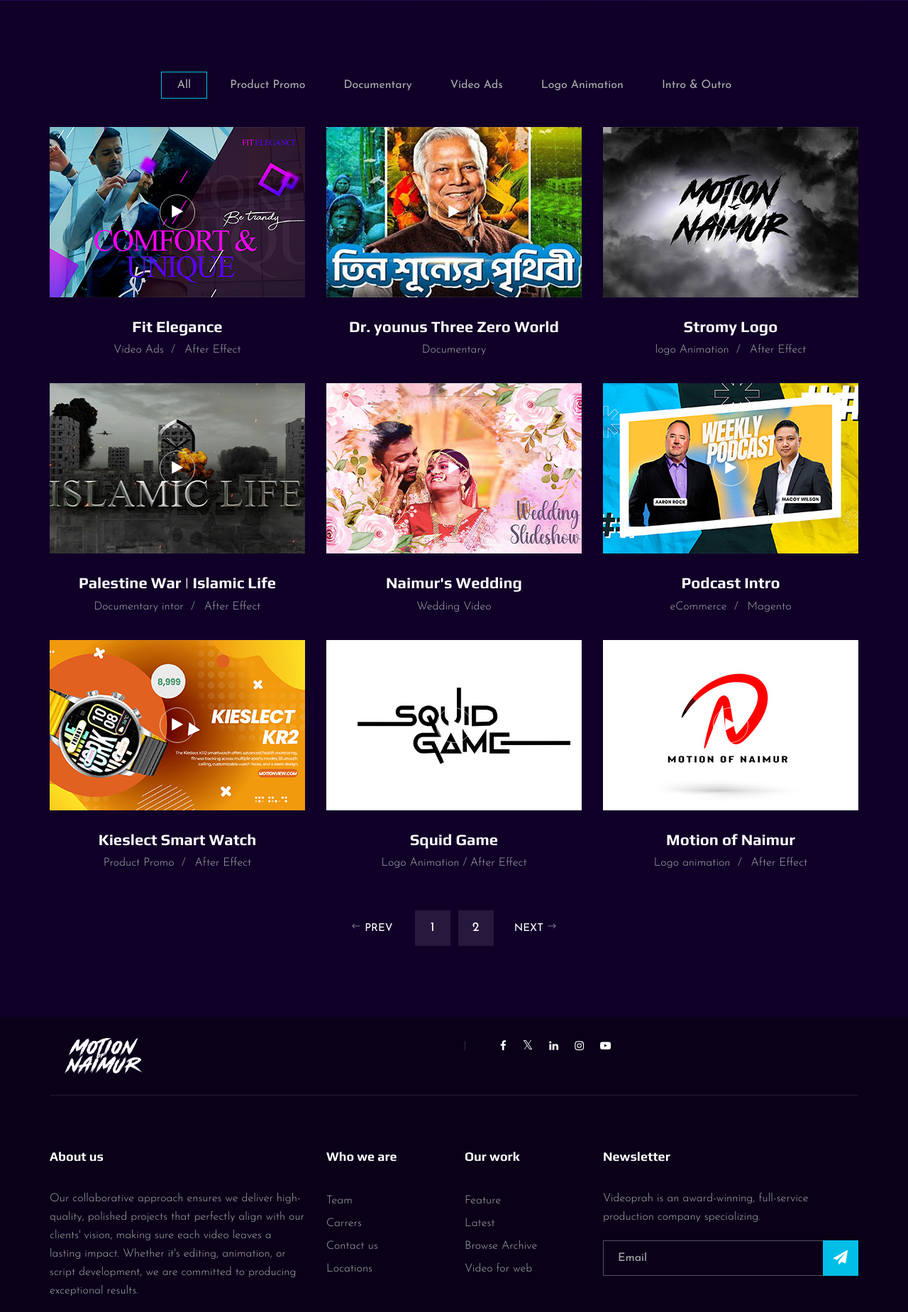
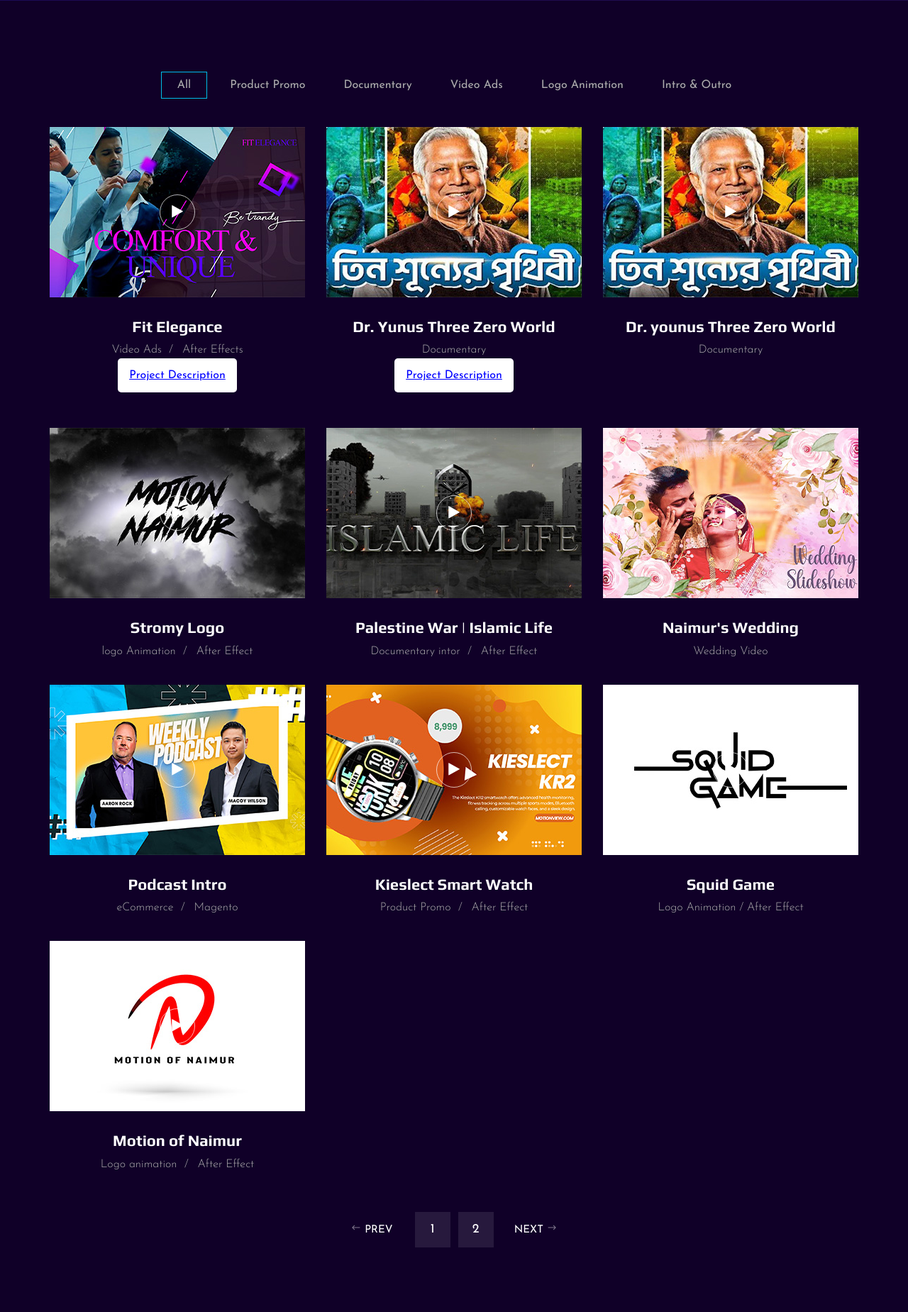
Before and after one commit to developer-naimur-rahman/portfolio1, a PHP site: page /portfolio.html in a window 1280 px wide. Shown: the part 375-2224 px from the top of the page at 71% size. Run offline with PHP 8.4, Linux system fonts and the light colour scheme.

Commit message:
fortfolio page edit

```diff
--- a/css/style.css
+++ b/css/style.css
@@ -2174,3 +2174,66 @@
 	content:"𝕏";
 	font-size:1.2em;
 }
+
+
+
+.project-description {
+  display: inline-block;
+  padding: 10px 15px;
+  background-color: white; /* Button background color */
+  border: 1px solid transparent; /* Initial border */
+  border-radius: 5px; /* Rounded corners */
+  transition: background-color 0.3s ease, border-color 0.3s ease; /* Smooth transition */
+}
+
+.project-description:hover {
+  background-color: red; /* Hover background color */
+  color: white; /* Text color on hover */
+  border-color: red; /* Border color on hover */
+}
+
+.popup {
+  display: none; /* Hidden by default */
+  position: fixed; /* Stay in place */
+  z-index: 1000; /* Sit on top */
+  left: 0;
+  top: 0;
+  width: 100%; /* Full width */
+  height: 100%; /* Full height */
+  overflow: auto; /* Enable scroll if needed */
+  background-color: rgba(0, 0, 0, 0.8); /* Black w/ opacity */
+  align-items: center; /* Center vertically */
+  justify-content: center; /* Center horizontally */
+}
+
+.popup-content {
+  background-color: white;
+  width: 80%;
+  height: 80%;
+  display: flex;
+  border-radius: 10px;
+  overflow: hidden;
+  transition: transform 0.3s ease;
+  position: relative;
+}
+
+.popup-left {
+  padding: 20px;
+  flex: 1;
+}
+
+.popup-right {
+  flex: 1;
+  position: relative;
+  overflow: hidden;
+}
+
+.close-popup {
+  position: absolute;
+  top: 10px; /* Adjust as needed */
+  left: 50%;
+  transform: translateX(-50%);
+  font-size: 24px; /* Adjust size as needed */
+  cursor: pointer;
+  color: #000; /* Change color if needed */
+}
--- a/js/main.js
+++ b/js/main.js
@@ -45,6 +45,8 @@
         columnWidth: '.grid-sizer',
         gutter: 10
     });
+
+
 
     /*------------------
 		Navigation
--- a/portfolio.html
+++ b/portfolio.html
@@ -108,21 +108,87 @@
                 </div>
             </div>
             <div class="row portfolio__gallery">
+
+
+               <!-- FIT ELEGANCE START  -->
+
                <div class="col-lg-4 col-md-6 col-sm-6 mix ads">
                 <div class="portfolio__item">
                     <div class="portfolio__item__video set-bg" data-setbg="img/portfolio/portfolio-1.jpg">
-                            <a href="https://www.youtube.com/watch?v=TBQO4uVm1eI" class="play-btn video-popup"><i
-                                    class="fa fa-play"></i></a>
+                        <a href="https://www.youtube.com/watch?v=TBQO4uVm1eI" class="play-btn video-popup"><i class="fa fa-play"></i></a>
                     </div>
                     <div class="portfolio__item__text">
                         <h4>Fit Elegance</h4>
                         <ul>
                             <li>Video Ads</li>
-                                <li>After Effect</li>
+                            <li>After Effects</li>
                         </ul>
+                        <!-- Button to show project description -->
+                        <p class="project-description" style="cursor: pointer; color: blue; text-decoration: underline;" onclick="showPopup('Fit Elegance', 'A promotional video showcasing elegant fitness apparel, highlighting features and style.', 'Video Editing, Motion Graphics, After Effects', 'Final video, promotional clips, and social media teasers.', 'https://www.youtube.com/embed/TBQO4uVm1eI')">Project Description</p>
                     </div>
                 </div>
             </div>
+
+            <!-- Full-screen Popup -->
+            <div class="popup" id="projectPopup" style="display: none;">
+                <div class="popup-content">
+                    <span class="close-popup" onclick="closePopup()" style="position: absolute; top: 10px; left: 50%; transform: translateX(-50%); font-size: 24px; cursor: pointer;">&times;</span>
+                    <div class="popup-left">
+                        <h4 id="popupTitle"></h4>
+                        <h4>My Role: Video Editor</h4>
+                        <p><strong>Project Description:</strong> <span id="popupDescription"></span></p>
+                        <p><strong>Skills:</strong> <span id="popupSkills"></span></p>
+                        <p><strong>Deliverables:</strong> <span id="popupDeliverables"></span></p>
+                    </div>
+                    <div class="popup-right">
+                        <iframe id="popupVideo" width="100%" height="100%" frameborder="0" allowfullscreen></iframe>
+                    </div>
+                </div>
+            </div>
+
+  <!-- FIT ELEGANCE END  -->
+
+   <!-- Dr. younus Three Zero World START  -->
+
+   <div class="col-lg-4 col-md-6 col-sm-6 mix documentary">
+    <div class="portfolio__item">
+        <div class="portfolio__item__video set-bg" data-setbg="img/portfolio/portfolio-2.jpg">
+            <a href="https://www.youtube.com/watch?v=WzxSly4QeaA" class="play-btn video-popup"><i class="fa fa-play"></i></a>
+        </div>
+        <div class="portfolio__item__text">
+            <h4>Dr. Yunus Three Zero World</h4>
+            <ul>
+                <li>Documentary</li>
+            </ul>
+            <!-- Button to show project description -->
+            <p class="project-description" style="cursor: pointer; color: blue; text-decoration: underline;" onclick="showPopup()">Project Description</p>
+        </div>
+    </div>
+</div>
+
+<!-- Full-screen Popup -->
+<div class="popup" id="projectPopup" style="display: none;">
+    <div class="popup-content">
+        <span class="close-popup" onclick="closePopup()">&times;</span>
+        <div class="popup-left">
+            <h4>My Role: Video Editor</h4>
+            <p><strong>Project Description:</strong> A documentary about Dr. Yunus and his impact through the Three Zero World initiative.</p>
+            <p><strong>Skills:</strong> Video Editing, Storytelling, Documentary Filmmaking</p>
+            <p><strong>Deliverables:</strong> Final documentary, promotional clips, and social media teasers.</p>
+        </div>
+        <div class="popup-right">
+            <iframe width="100%" height="100%" src="https://www.youtube.com/embed/WzxSly4QeaA" frameborder="0" allowfullscreen></iframe>
+        </div>
+    </div>
+</div>
+
+
+<!-- Dr. younus Three Zero World  -->
+
+
+
+
+
                 <div class="col-lg-4 col-md-6 col-sm-6 mix documentary">
                     <div class="portfolio__item">
                         <div class="portfolio__item__video set-bg" data-setbg="img/portfolio/portfolio-2.jpg">
@@ -333,6 +399,23 @@
     <!-- Footer Section End -->
 
     <!-- Js Plugins -->
+  <script>
+    function showPopup(title, description, skills, deliverables, videoUrl) {
+        document.getElementById('popupTitle').innerText = title;
+        document.getElementById('popupDescription').innerText = description;
+        document.getElementById('popupSkills').innerText = skills;
+        document.getElementById('popupDeliverables').innerText = deliverables;
+        document.getElementById('popupVideo').src = videoUrl;
+        document.getElementById('projectPopup').style.display = 'flex'; // Change to flex to enable centering
+    }
+
+    function closePopup() {
+        document.getElementById('projectPopup').style.display = 'none';
+        document.getElementById('popupVideo').src = ''; // Stop the video when closed
+    }
+
+
+</script>
     <script src="js/jquery-3.3.1.min.js"></script>
     <script src="js/bootstrap.min.js"></script>
     <script src="js/jquery.magnific-popup.min.js"></script>
```
Lines whose indentation alone changed are shown as unchanged.
